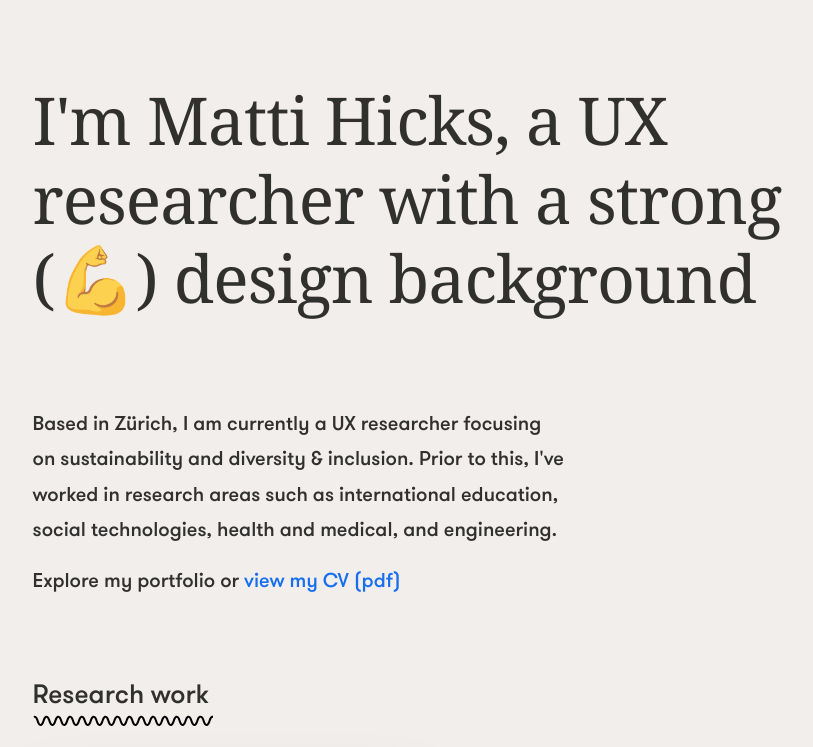
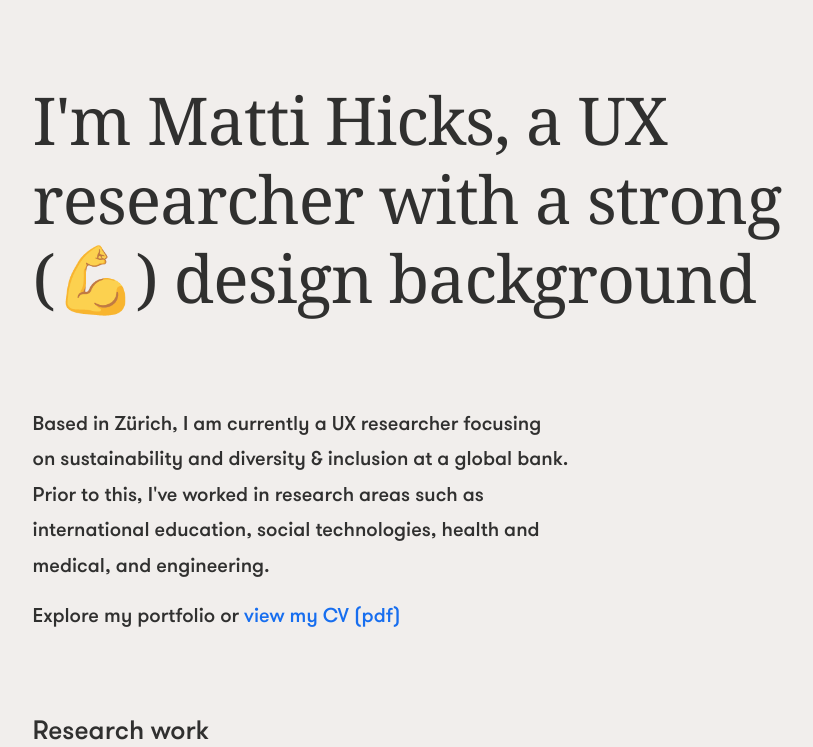
Before and after one commit to mattihicks/mattihicks-portfolio, a Jekyll site: the page built from index.md, in a window 1280 px wide and 900 px high, cut to the strip 0-747 px from the top of the window. Shown: the whole strip, without its empty margins (197-1010 px from the left). Built offline with Jekyll 4.4.1, drawn with Linux system fonts in a browser that asks for light colours; some web fonts are replaced.

Commit message:
text update

```diff
--- a/_layouts/home.html
+++ b/_layouts/home.html
@@ -15,7 +15,7 @@
           </div>
 
           <div class="row">
-                <div class="col-8 introPara"><p>Based in Zürich, I am currently a UX researcher focusing on sustainability and diversity & inclusion. Prior to this, I've worked in research areas such as international education, social technologies, health and medical, and engineering.</p>
+                <div class="col-8 introPara"><p>Based in Zürich, I am currently a UX researcher focusing on sustainability and diversity & inclusion at a global bank. Prior to this, I've worked in research areas such as international education, social technologies, health and medical, and engineering.</p>
                   <p>Explore my portfolio or <a href="../assets/papers/mhicksCV.pdf">view my CV (pdf)</a></p>
                   <div class="col-2"></div>
               </div>
```
